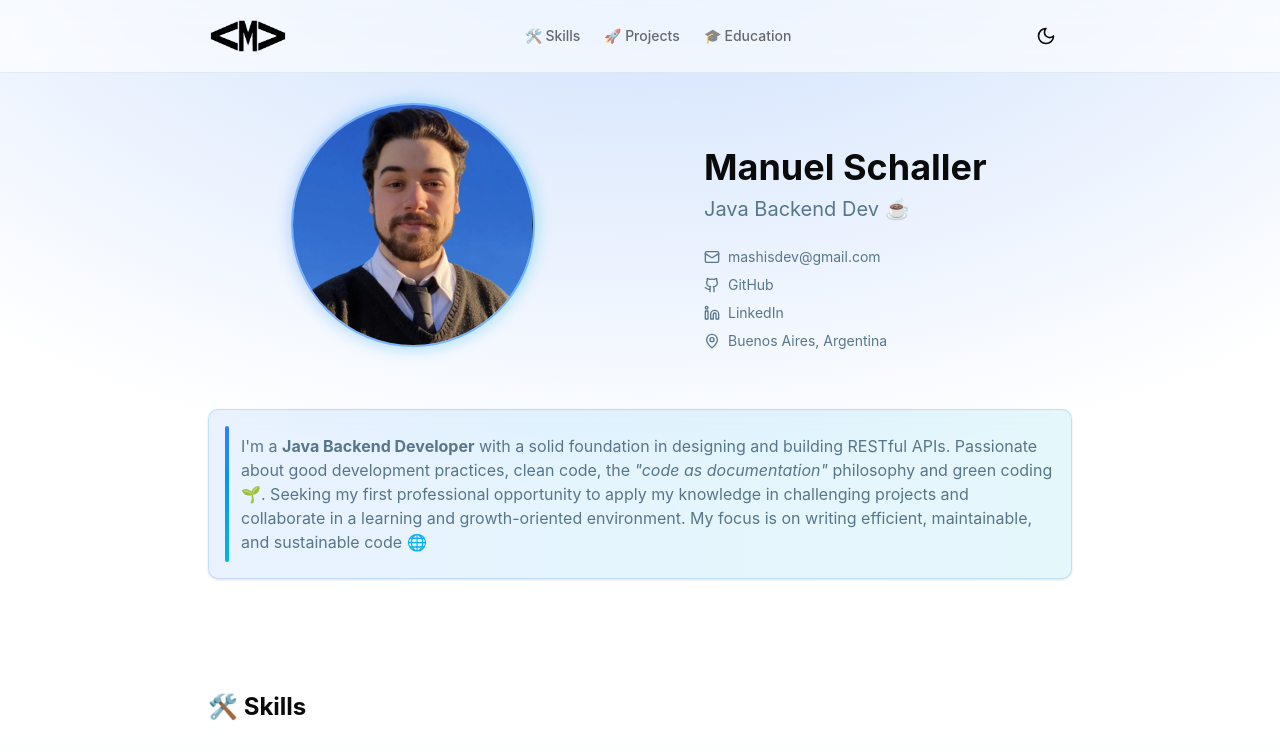
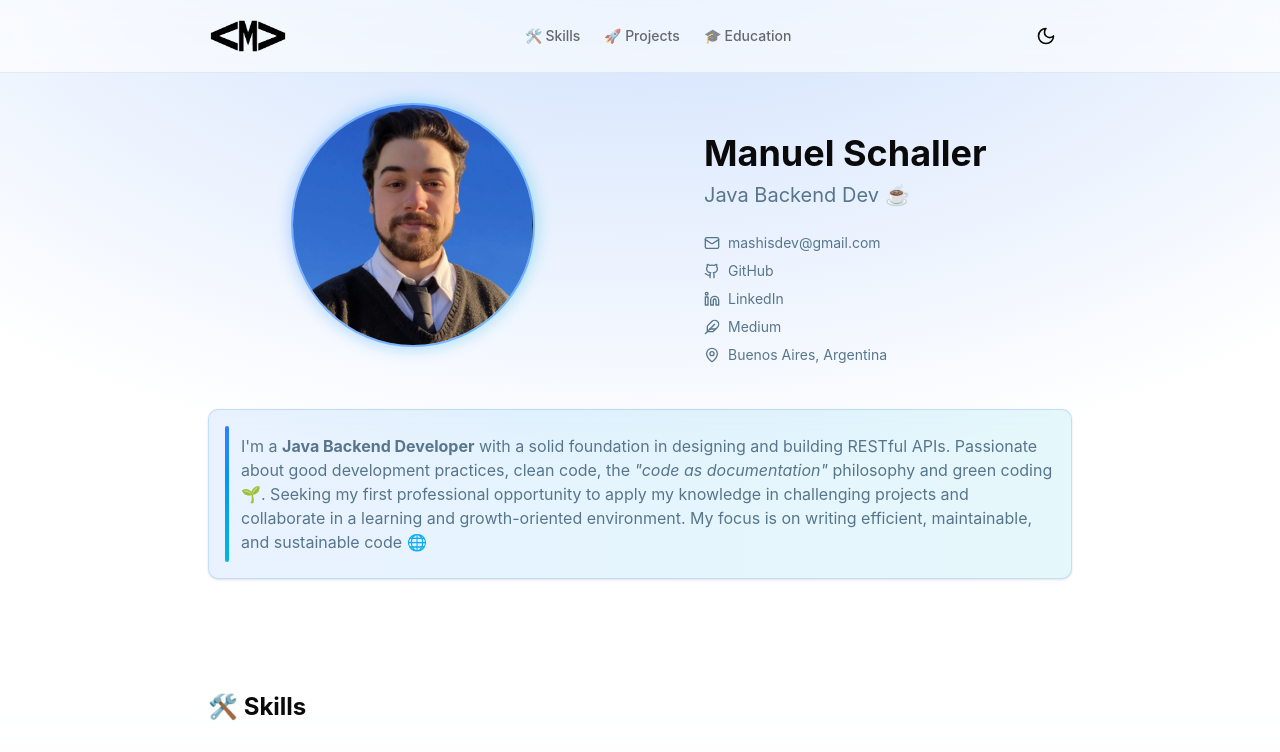
Before and after one commit to mashisdev/mashisdev.github.io, an Astro site: page / in a window 1280 px wide. Shown: the top 752 px of the page. Built offline with nearby package versions, Linux system fonts and the light colour scheme; Astro itself is replaced by a stand-in of ours.

Commit message:
Medium added on HeroSection

```diff
--- a/src/components/HeroSection.tsx
+++ b/src/components/HeroSection.tsx
@@ -1,5 +1,5 @@
 import { personalInfo } from "@/lib/data";
-import { Mail, Github, MapPin, Linkedin } from "lucide-react";
+import { Mail, Github, MapPin, Linkedin, Feather } from "lucide-react";
 import { motion } from "framer-motion";
 import MotionWrapper from "./MotionWrapper";
 
@@ -104,6 +104,18 @@ export default function HeroSection() {
                 LinkedIn
               </motion.a>
 
+              <motion.a
+                href={personalInfo.medium}
+                target="_blank"
+                rel="noopener noreferrer"
+                className="flex items-center text-sm text-muted-foreground hover:text-foreground transition-colors"
+                variants={childVariants}
+                whileHover={{ scale: 1.05, color: "#4b5563" }}
+              >
+                <Feather className="h-4 w-4 mr-2" />
+                Medium
+              </motion.a>
+
               <motion.div
                 className="flex items-center text-sm text-muted-foreground"
                 variants={childVariants}
--- a/src/lib/data.ts
+++ b/src/lib/data.ts
@@ -7,6 +7,7 @@ export const personalInfo = {
   email: "mashisdev@gmail.com",
   github: "https://github.com/mashisdev",
   linkedin: "https://www.linkedin.com/in/manuel-schaller/",
+  medium: "https://medium.com/@mashisdev",
 };
 
 export const education = [
```
